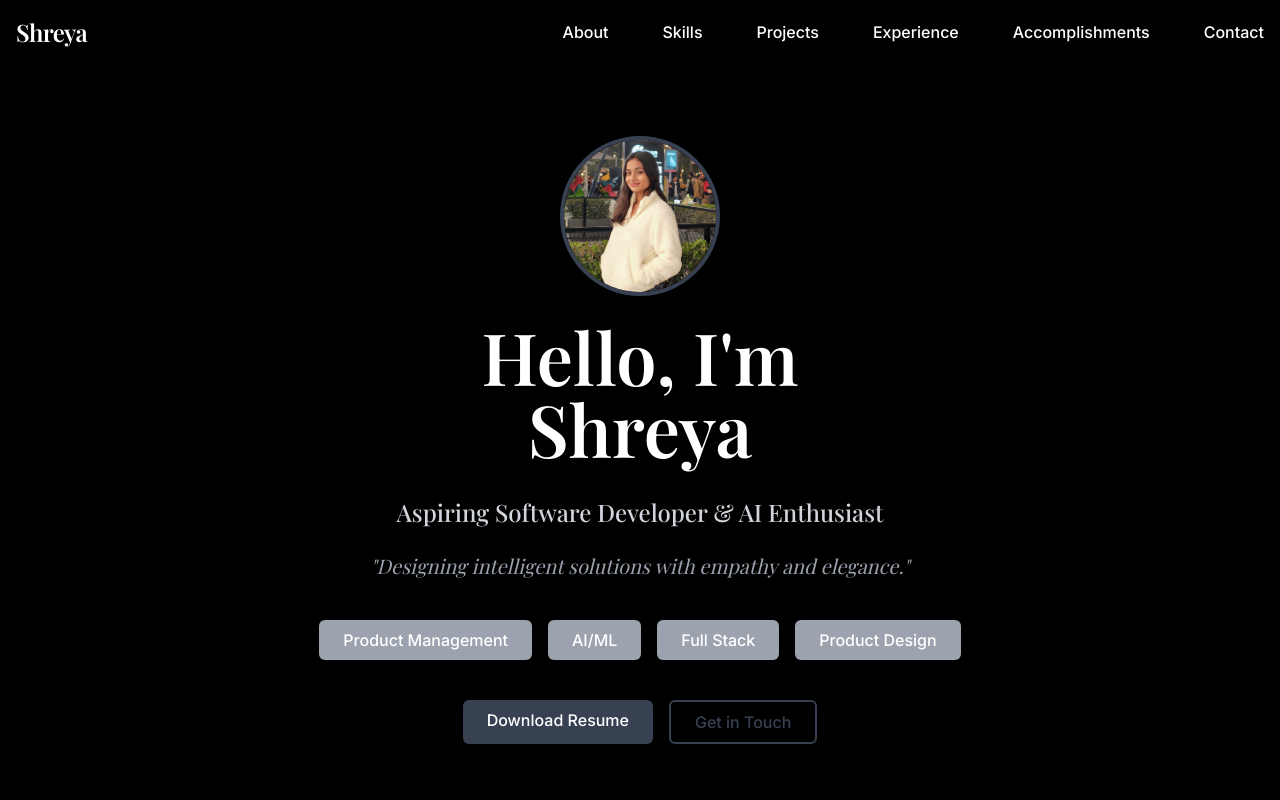
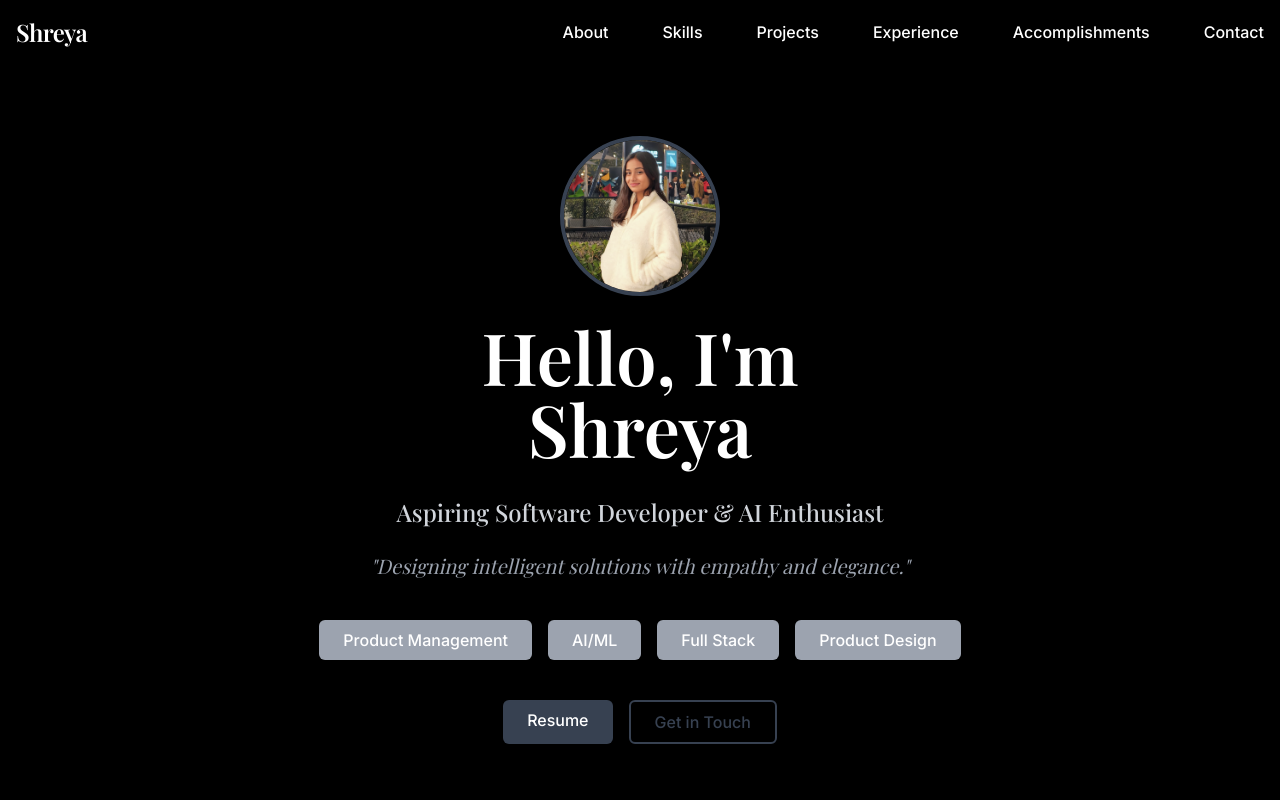
Before and after one commit to shreyahhh/shreya-portfolio, a React (Vite) app: page / in a window 1280 px wide. Shown: the top 800 px of the page. Built offline with nearby package versions, Linux system fonts and the light colour scheme.

Commit message:
updating resume and contact info along with some styling.

```diff
--- a/src/components/Contact.jsx
+++ b/src/components/Contact.jsx
@@ -74,12 +74,9 @@
                     <path strokeLinecap="round" strokeLinejoin="round" strokeWidth={2} d="M3 8l7.89 5.26a2 2 0 002.22 0L21 8M5 19h14a2 2 0 002-2V7a2 2 0 00-2-2H5a2 2 0 00-2 2v10a2 2 0 002 2z" />
                   </svg>
                 </div>
-                <div>
-                  <h4 className="font-medium mb-1 text-white">Email</h4>
                 <a href="mailto:e22cseu0785@bennett.edu.in" className="hover:text-pink transition-colors">
                   e22cseu0785@bennett.edu.in
                 </a>
-                </div>
               </div>
 
               <div className="flex items-center justify-center">
@@ -88,12 +85,9 @@
                     <path strokeLinecap="round" strokeLinejoin="round" strokeWidth={2} d="M3 5a2 2 0 012-2h3.28a1 1 0 01.948.684l1.498 4.493a1 1 0 01-.502 1.21l-2.257 1.13a11.042 11.042 0 005.516 5.516l1.13-2.257a1 1 0 011.21-.502l4.493 1.498a1 1 0 01.684.949V19a2 2 0 01-2 2h-1C9.716 21 3 14.284 3 6V5z" />
                   </svg>
                 </div>
-                <div>
-                  <h4 className="font-medium mb-1 text-white">Phone</h4>
                 <a href="tel:+919451954329" className="hover:text-pink transition-colors">
                   +91 9451954329
                 </a>
-                </div>
               </div>
 
               <div>
--- a/src/components/Footer.jsx
+++ b/src/components/Footer.jsx
@@ -5,7 +5,6 @@
     <footer className="bg-black text-white py-8 text-center">
       <span className="text-xl font-display font-medium text-white">Shreya</span>
       <div className="text-center md:text-right text-sm text-gray-400">
-        <p>© {currentYear} Shreya. All rights reserved.</p>
         <p className="mt-1"></p>
       </div>
     </footer>
--- a/src/components/Hero.jsx
+++ b/src/components/Hero.jsx
@@ -66,12 +66,12 @@
             className="flex flex-col sm:flex-row justify-center gap-4"
           >
             <a
-              href="/resume.pdf"
+              href="https://drive.google.com/file/d/10ftHzNjr_5E1UZscmR-QgvB_qvgd7_uG/view?usp=sharing"
               target="_blank"
               rel="noopener noreferrer"
               className="btn btn-primary"
             >
-              Download Resume
+              Resume
             </a>
             <a
               href="#contact"
```
Also changed, not shown: 1 other file (tests, documents, lock files or other folders). Lines whose indentation alone changed are shown as unchanged.
